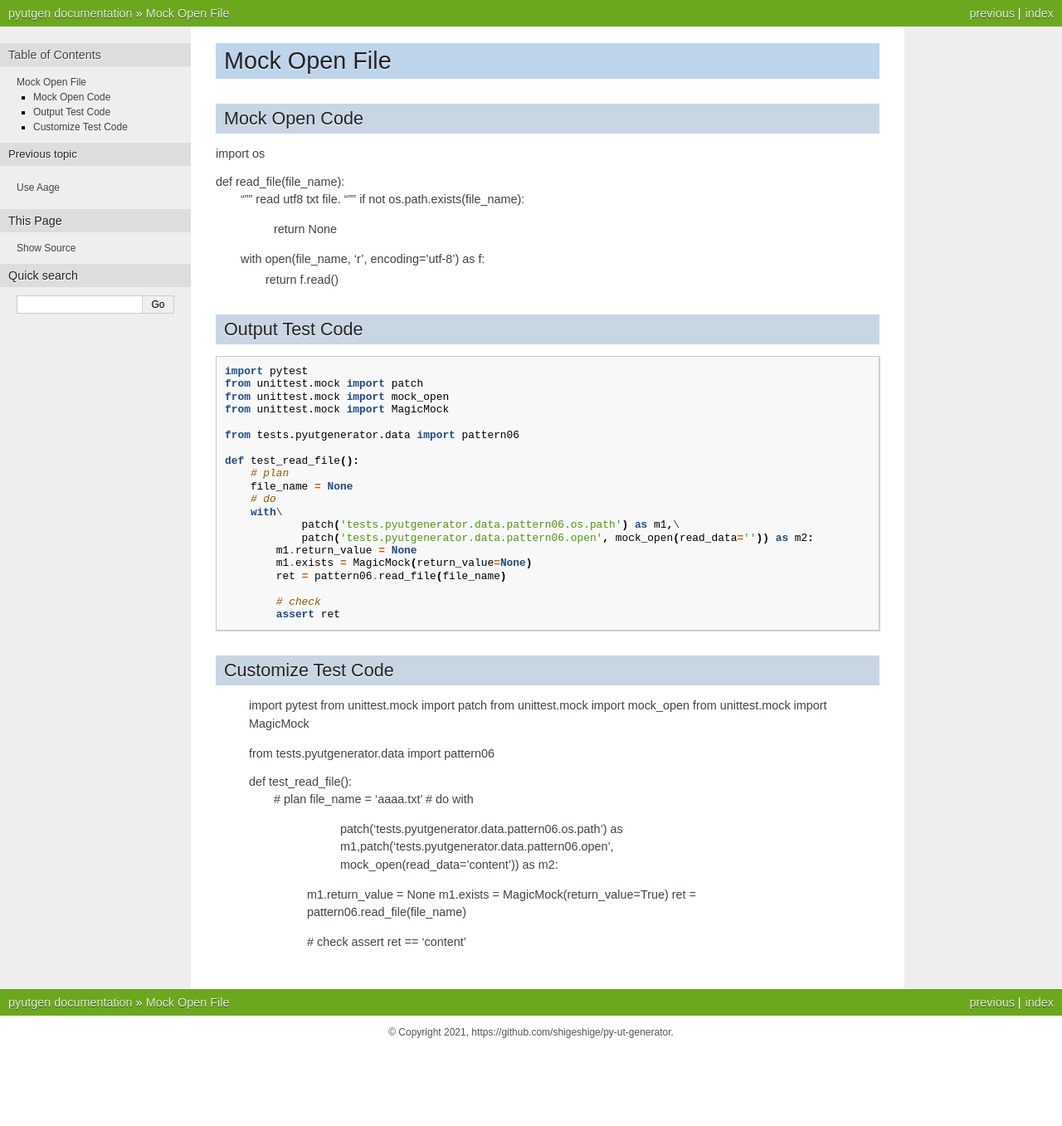
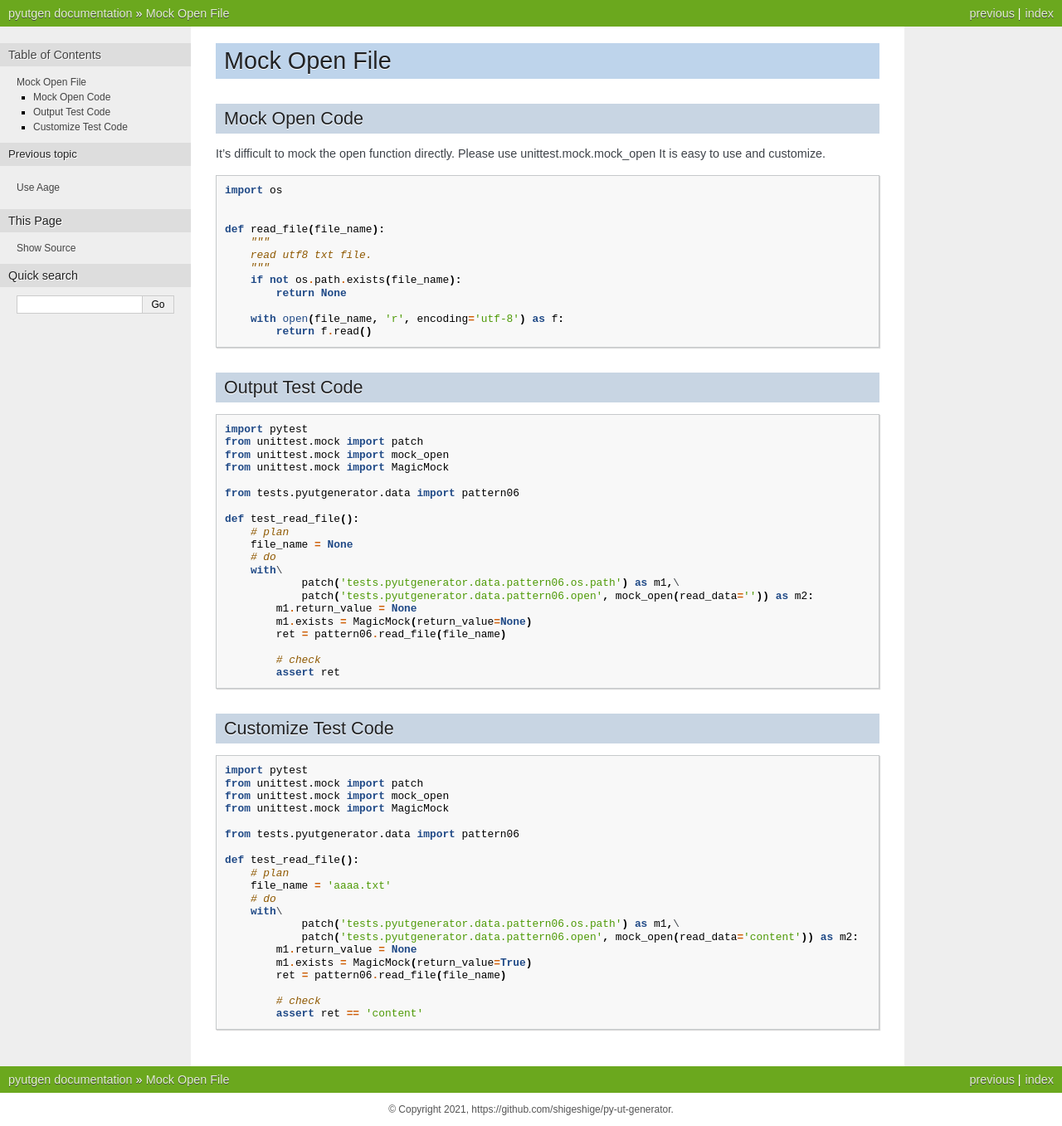
Before and after one commit to shigeshige/py-ut-generator, a Sphinx documentation site: the page built from docs/mock_open.rst, in a window 1280 px wide. Shown: the whole page at 83% size. Built offline with Sphinx 7.4.7, drawn with Linux system fonts in a browser that asks for light colours; before the commit the page ends 1264 px from its top, so only the background shows below that.

Commit message:
document

```diff
--- a/docs/mock_open.rst
+++ b/docs/mock_open.rst
@@ -4,20 +4,25 @@ Mock Open File
 
 Mock Open Code
 -------------------
+
+It's difficult to mock the open function directly.
+Please use unittest.mock.mock_open
+It is easy to use and customize.
+
 ::
 
-import os
+    import os
 
 
-def read_file(file_name):
-    """
-    read utf8 txt file.
-    """
-    if not os.path.exists(file_name):
-        return None
+    def read_file(file_name):
+        """
+        read utf8 txt file.
+        """
+        if not os.path.exists(file_name):
+            return None
 
-    with open(file_name, 'r', encoding='utf-8') as f:
-        return f.read()
+        with open(file_name, 'r', encoding='utf-8') as f:
+            return f.read()
 
 
 
@@ -50,6 +55,8 @@ Output Test Code
 
 Customize Test Code
 --------------------
+::
+
     import pytest
     from unittest.mock import patch
     from unittest.mock import mock_open
```
